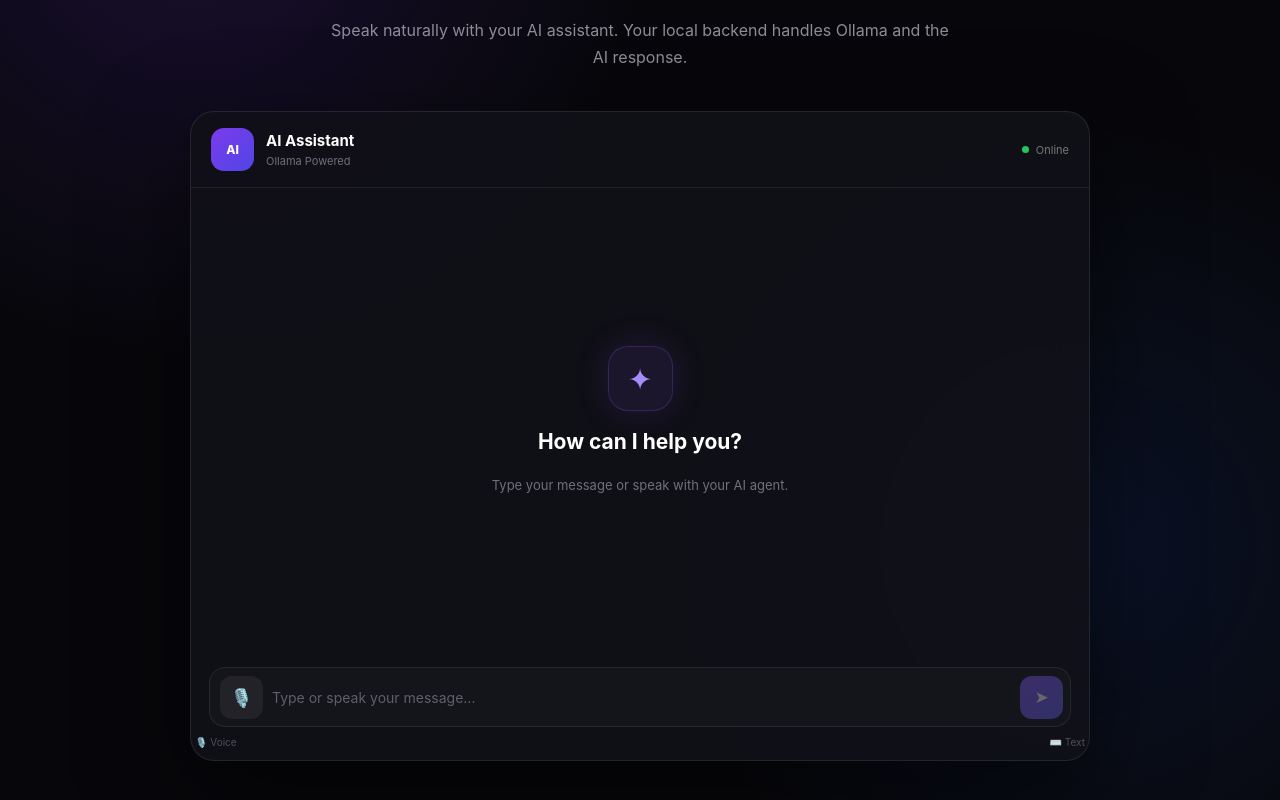
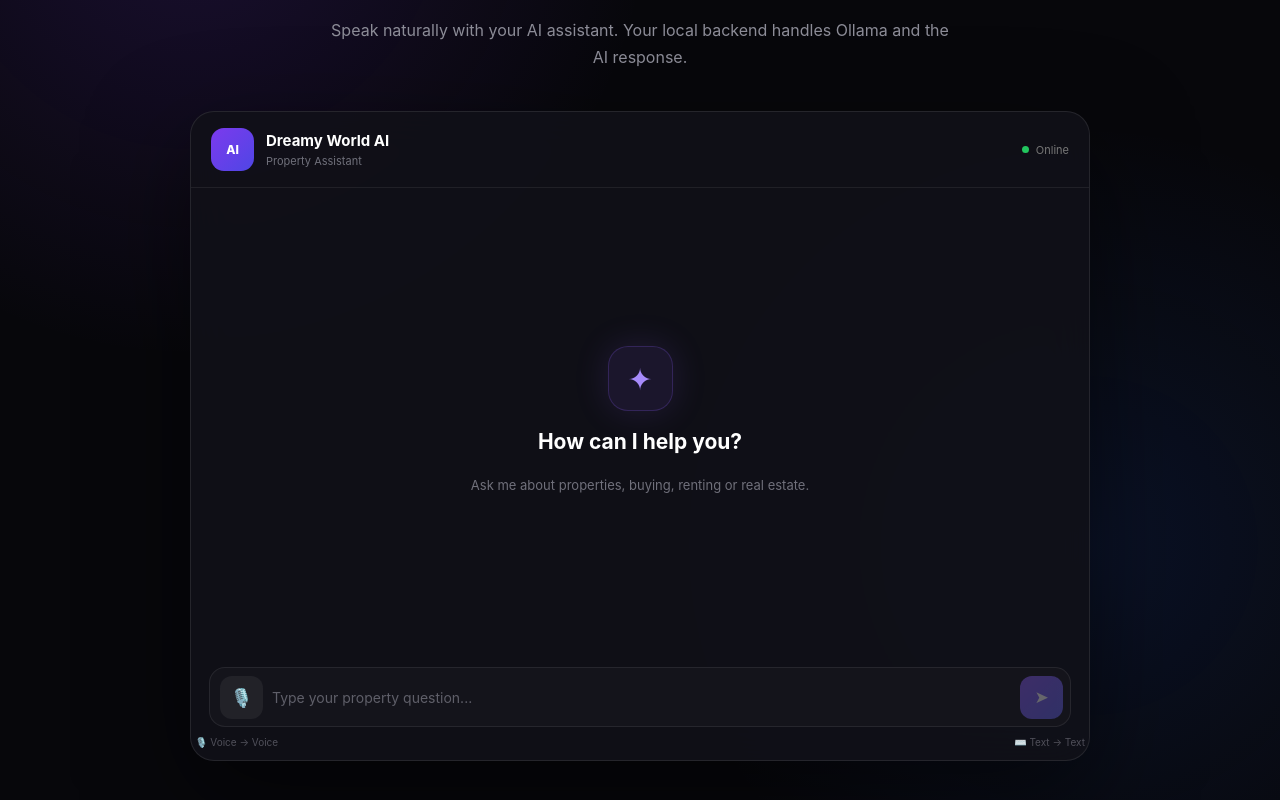
Before and after one commit to dod167238-boop/voice-ai-agent, a React (Vite) app in the folder frontend/: page / in a window 1280 px wide. Shown: the part 340-1140 px from the top of the page. Built offline with nearby package versions, Linux system fonts and the light colour scheme.

Commit message:
Improve real estate AI responses

```diff
--- a/frontend/src/AIChat.jsx
+++ b/frontend/src/AIChat.jsx
@@ -10,12 +10,12 @@ function AIChat() {
   const recognitionRef = useRef(null);
 
   // =========================
-  // AI VOICE
+  // AI TEXT TO SPEECH
   // =========================
 
   const speakText = (text) => {
-    if (!window.speechSynthesis) {
-      console.log("Text to Speech supported nahi hai");
+    if (!("speechSynthesis" in window)) {
+      console.log("Text to Speech supported nahi hai.");
       return;
     }
 
@@ -24,7 +24,7 @@ function AIChat() {
     const speech = new SpeechSynthesisUtterance(text);
 
     speech.lang = "en-US";
-    speech.rate = 1;
+    speech.rate = 0.95;
     speech.pitch = 1;
     speech.volume = 1;
 
@@ -36,7 +36,8 @@ function AIChat() {
       setSpeaking(false);
     };
 
-    speech.onerror = () => {
+    speech.onerror = (error) => {
+      console.error("Speech error:", error);
       setSpeaking(false);
     };
 
@@ -44,11 +45,14 @@ function AIChat() {
   };
 
   // =========================
-  // STOP VOICE
+  // STOP SPEAKING
   // =========================
 
   const stopSpeaking = () => {
-    window.speechSynthesis.cancel();
+    if ("speechSynthesis" in window) {
+      window.speechSynthesis.cancel();
+    }
+
     setSpeaking(false);
   };
 
@@ -59,9 +63,11 @@ function AIChat() {
   const sendMessage = async (text, isVoice = false) => {
     const userMessage = text.trim();
 
-    if (!userMessage || loading) return;
+    if (!userMessage || loading) {
+      return;
+    }
 
-    // User message screen par
+    // Show user message
     setMessages((prev) => [
       ...prev,
       {
@@ -91,14 +97,12 @@ function AIChat() {
       );
 
       if (!response.ok) {
-        throw new Error(
-          `Backend Error: ${response.status}`
-        );
+        throw new Error(`Backend Error: ${response.status}`);
       }
 
       const data = await response.json();
 
-      console.log("AI:", data);
+      console.log("AI Response:", data);
 
       const aiResponse =
         data.response ||
@@ -107,7 +111,7 @@ function AIChat() {
         data.reply ||
         "AI response nahi mila.";
 
-      // AI TEXT RESPONSE
+      // Show AI text response
       setMessages((prev) => [
         ...prev,
         {
@@ -117,11 +121,10 @@ function AIChat() {
       ]);
 
       // IMPORTANT:
-      // Sirf voice input par AI bolega
+      // Sirf microphone se poochne par AI bolega.
       if (isVoice) {
         speakText(aiResponse);
       }
-
     } catch (error) {
       console.error("Chat Error:", error);
 
@@ -139,11 +142,13 @@ function AIChat() {
   };
 
   // =========================
-  // TEXT SEND
+  // TEXT MESSAGE
   // =========================
 
   const sendTextMessage = () => {
-    if (!message.trim()) return;
+    if (!message.trim()) {
+      return;
+    }
 
     sendMessage(message, false);
   };
@@ -164,7 +169,9 @@ function AIChat() {
       return;
     }
 
-    if (listening) return;
+    if (listening || loading) {
+      return;
+    }
 
     const recognition = new SpeechRecognition();
 
@@ -174,7 +181,7 @@ function AIChat() {
     recognition.maxAlternatives = 1;
 
     recognition.onstart = () => {
-      console.log("Listening...");
+      console.log("Microphone listening...");
       setListening(true);
     };
 
@@ -182,14 +189,13 @@ function AIChat() {
       const voiceText =
         event.results[0][0].transcript.trim();
 
-      console.log("You said:", voiceText);
+      console.log("User said:", voiceText);
 
       if (voiceText) {
         setMessage(voiceText);
 
-        // IMPORTANT:
-        // Voice input = true
-        // Is wajah se AI voice mein jawab dega
+        // TRUE = voice input
+        // Isliye AI voice mein jawab dega.
         sendMessage(voiceText, true);
       }
     };
@@ -212,7 +218,11 @@ function AIChat() {
     try {
       recognition.start();
     } catch (error) {
-      console.error(error);
+      console.error(
+        "Could not start microphone:",
+        error
+      );
+
       setListening(false);
     }
   };
@@ -250,10 +260,10 @@ function AIChat() {
           </div>
 
           <div>
-            <h2>AI Assistant</h2>
+            <h2>Dreamy World AI</h2>
 
             <p>
-              Ollama Powered
+              Property Assistant
             </p>
           </div>
 
@@ -272,6 +282,7 @@ function AIChat() {
       <div className="messages">
 
         {messages.length === 0 && (
+
           <div className="welcome">
 
             <div className="ai-circle">
@@ -283,24 +294,28 @@ function AIChat() {
             </h2>
 
             <p>
-              Type your message or speak
-              with your AI agent.
+              Ask me about properties,
+              buying, renting or real estate.
             </p>
 
           </div>
+
         )}
 
 
         {messages.map((item, index) => (
+
           <div
             key={index}
             className={`message-row ${item.role}`}
           >
 
             {item.role === "assistant" && (
+
               <div className="mini-ai">
                 AI
               </div>
+
             )}
 
             <div className="message">
@@ -308,12 +323,14 @@ function AIChat() {
             </div>
 
           </div>
+
         ))}
 
 
         {/* LOADING */}
 
         {loading && (
+
           <div className="message-row assistant">
 
             <div className="mini-ai">
@@ -329,6 +346,7 @@ function AIChat() {
             </div>
 
           </div>
+
         )}
 
       </div>
@@ -347,12 +365,13 @@ function AIChat() {
           }`}
           onClick={startVoice}
           disabled={loading}
+          title="Talk to AI"
         >
           {listening ? "🔴" : "🎙️"}
         </button>
 
 
-        {/* TEXT BOX */}
+        {/* TEXT INPUT */}
 
         <textarea
           value={message}
@@ -363,13 +382,13 @@ function AIChat() {
           placeholder={
             listening
               ? "Listening..."
-              : "Type or speak your message..."
+              : "Type your property question..."
           }
           rows={1}
         />
 
 
-        {/* SEND */}
+        {/* SEND BUTTON */}
 
         <button
           type="button"
@@ -390,14 +409,15 @@ function AIChat() {
       <div className="input-info">
 
         <span>
-          🎙️ Voice
+          🎙️ Voice → Voice
         </span>
 
         <span>
-          ⌨️ Text
+          ⌨️ Text → Text
         </span>
 
         {speaking && (
+
           <button
             type="button"
             onClick={stopSpeaking}
@@ -409,6 +429,7 @@ function AIChat() {
           >
             🛑 Stop Voice
           </button>
+
         )}
 
       </div>
```
